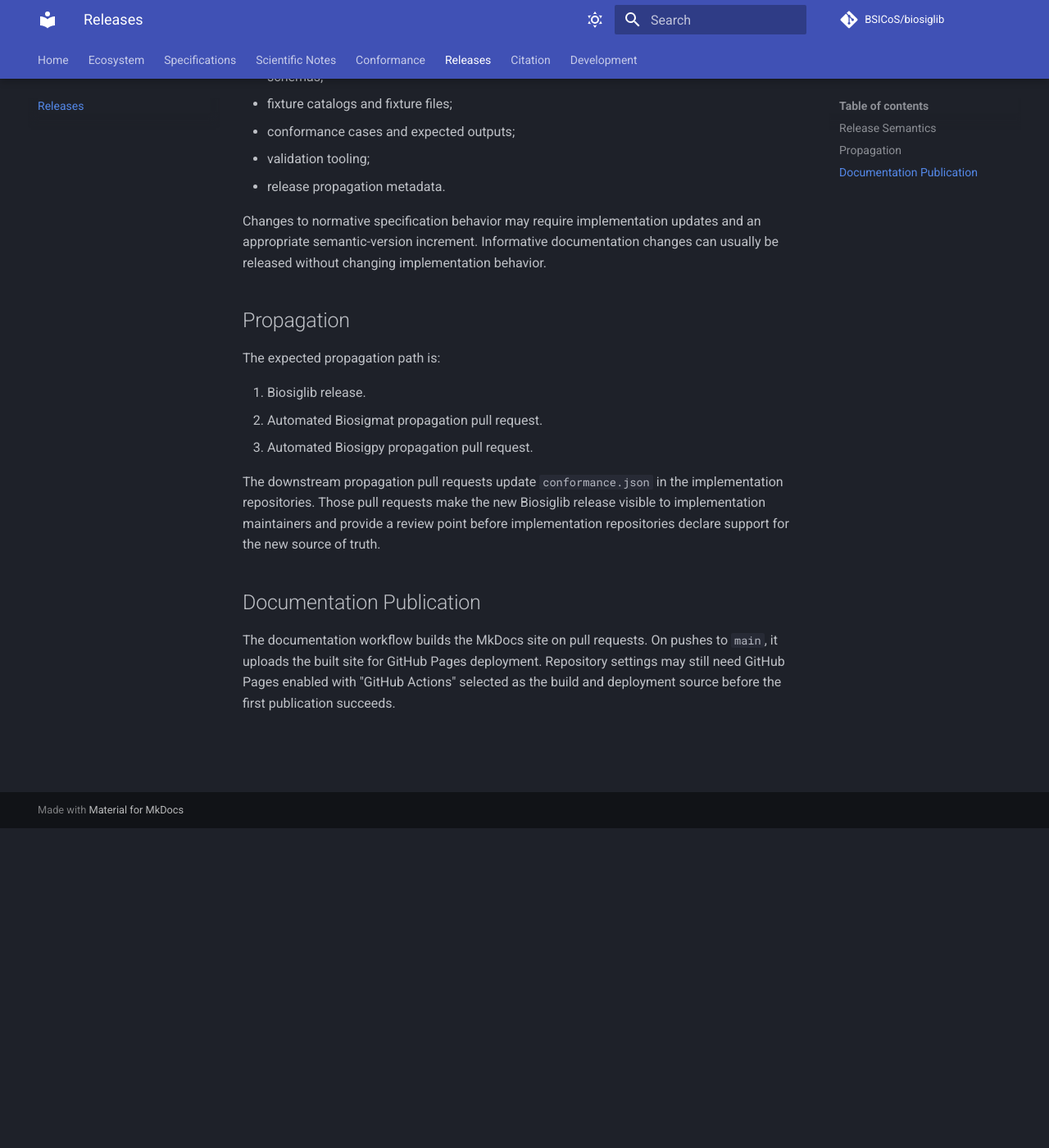
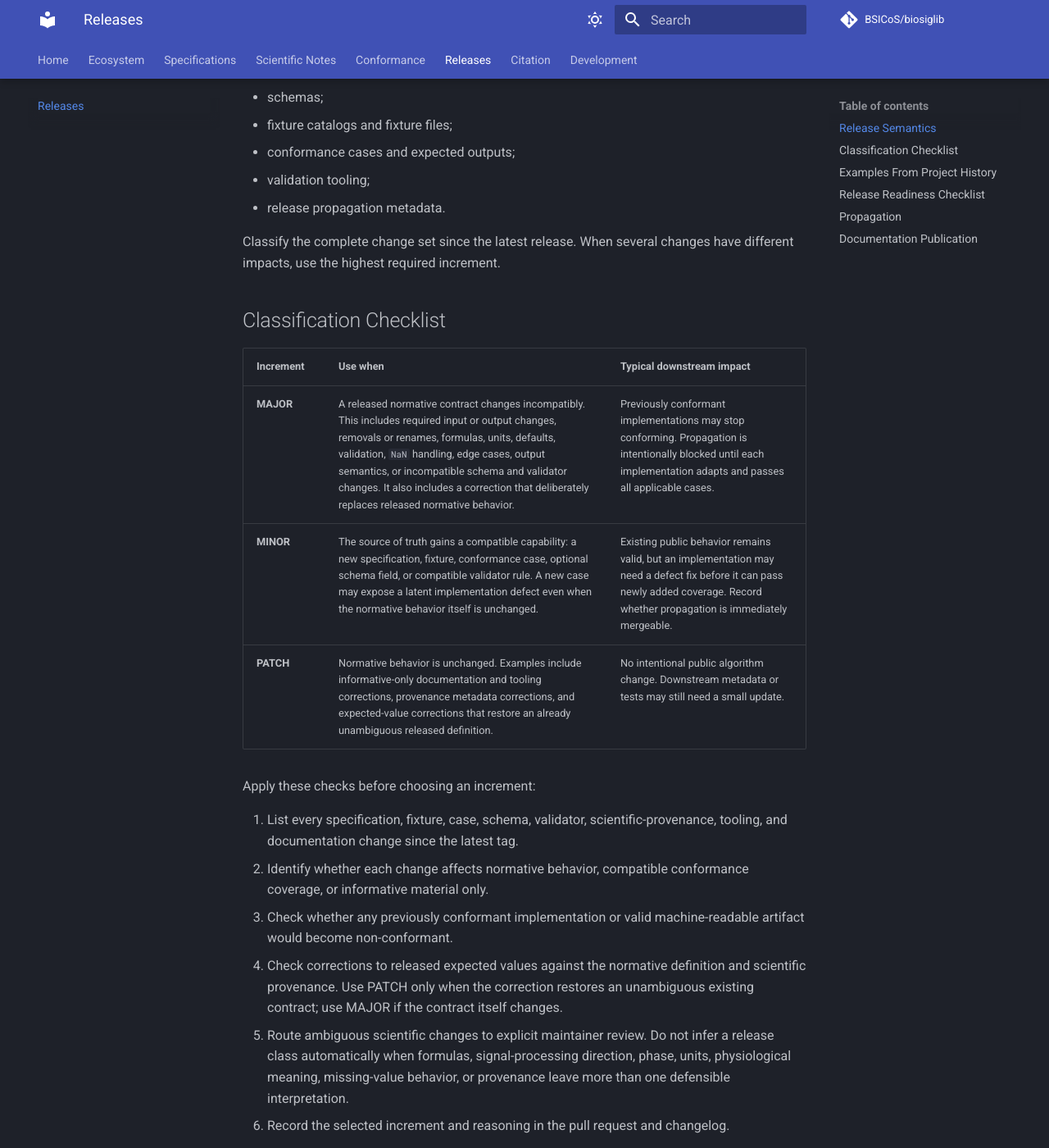
Before and after one commit to BSICoS/biosiglib, an MkDocs documentation site: the page built from docs/releases.md, in a window 1280 px wide and 1400 px high, scrolled down 390 px. Shown: the whole window at 82% size. Built offline with MkDocs 1.6.1 and Material for MkDocs 9.7.7, drawn with Linux system fonts in a browser that asks for light colours; comment, search, counter and statistics services are not loaded; some of the changed text lies outside the part shown.

Commit message:
Document SemVer release classification

```diff
--- a/docs/releases.md
+++ b/docs/releases.md
@@ -1,6 +1,6 @@
 # Releases
 
-Biosiglib uses independent semantic versioning with `MAJOR.MINOR.PATCH`. Biosigmat and Biosigpy also use their own independent versions. A downstream implementation release declares which Biosiglib release and commit it conforms to.
+Biosiglib uses independent semantic versioning with `MAJOR.MINOR.PATCH`. Biosigmat and Biosigpy also use their own independent versions. Implementation versions do not mirror the Biosiglib version: each implementation release declares the exact Biosiglib release and commit that it supports.
 
 ## Release Semantics
 
@@ -13,7 +13,43 @@ A Biosiglib release captures the current language-independent source of truth:
 * validation tooling;
 * release propagation metadata.
 
-Changes to normative specification behavior may require implementation updates and an appropriate semantic-version increment. Informative documentation changes can usually be released without changing implementation behavior.
+Classify the complete change set since the latest release. When several changes have different impacts, use the highest required increment.
+
+## Classification Checklist
+
+| Increment | Use when | Typical downstream impact |
+| --- | --- | --- |
+| **MAJOR** | A released normative contract changes incompatibly. This includes required input or output changes, removals or renames, formulas, units, defaults, validation, `NaN` handling, edge cases, output semantics, or incompatible schema and validator changes. It also includes a correction that deliberately replaces released normative behavior. | Previously conformant implementations may stop conforming. Propagation is intentionally blocked until each implementation adapts and passes all applicable cases. |
+| **MINOR** | The source of truth gains a compatible capability: a new specification, fixture, conformance case, optional schema field, or compatible validator rule. A new case may expose a latent implementation defect even when the normative behavior itself is unchanged. | Existing public behavior remains valid, but an implementation may need a defect fix before it can pass newly added coverage. Record whether propagation is immediately mergeable. |
+| **PATCH** | Normative behavior is unchanged. Examples include informative-only documentation and tooling corrections, provenance metadata corrections, and expected-value corrections that restore an already unambiguous released definition. | No intentional public algorithm change. Downstream metadata or tests may still need a small update. |
+
+Apply these checks before choosing an increment:
+
+1. List every specification, fixture, case, schema, validator, scientific-provenance, tooling, and documentation change since the latest tag.
+2. Identify whether each change affects normative behavior, compatible conformance coverage, or informative material only.
+3. Check whether any previously conformant implementation or valid machine-readable artifact would become non-conformant.
+4. Check corrections to released expected values against the normative definition and scientific provenance. Use PATCH only when the correction restores an unambiguous existing contract; use MAJOR if the contract itself changes.
+5. Route ambiguous scientific changes to explicit maintainer review. Do not infer a release class automatically when formulas, signal-processing direction, phase, units, physiological meaning, missing-value behavior, or provenance leave more than one defensible interpretation.
+6. Record the selected increment and reasoning in the pull request and changelog.
+
+## Examples From Project History
+
+* **Compatible new specification — MINOR:** v0.3.0 added the new `ecg.sloperange` specification and its first shared cases without replacing an existing released contract.
+* **Conformance case exposes an implementation defect — classify the contract, not the failure:** the v0.6.0 `hrv.tdmetrics` single-interval cases exposed defects tracked by [Biosigpy #37](https://github.com/BSICoS/biosigpy/issues/37) and [Biosigmat #48](https://github.com/BSICoS/biosigmat/issues/48). A new case against unchanged released behavior is MINOR, but those cases accompanied a normative minimum-data change, so an equivalent future Biosiglib release would use the higher MAJOR classification. Each downstream fix remains independently versioned.
+* **Normative correction requiring downstream changes — MAJOR:** issue #59 made four previously informative `ecg.sloperange` diagnostics required outputs and defined their indexing, boundary, and tie semantics. Downstream implementations must adapt before claiming conformance.
+* **Released expected-value correction — PATCH:** v0.5.4 corrected the `tools.nan_filtfilt` long-gap fixture to match independent filtering and the already defined segment semantics.
+* **Informative-only correction — PATCH:** an isolated correction to generated-document navigation, explanatory prose, or a citation that does not change normative JSON is a patch.
+
+## Release Readiness Checklist
+
+Before tagging a Biosiglib release:
+
+1. Replace the changelog's `Unreleased` heading with the selected version and release date, and describe breaking or adaptation-requiring changes explicitly.
+2. Regenerate specification pages and pass documentation checks, specification and fixture validation, validator tests, compile checks, strict MkDocs build, and `git diff --check`.
+3. Confirm the release is created from the intended commit on the default branch and that the version tag resolves to that exact commit.
+4. Decide whether each downstream propagation pull request should be immediately mergeable or intentionally blocked for adaptation, and link the relevant implementation issues or pull requests.
+5. Verify downstream manifests will pin the exact Biosiglib release and commit. They may declare a specification `conformant` only after all applicable cases pass.
+6. Prepare release notes that state the classification, normative impact, exact commit, and downstream readiness.
 
 ## Propagation
 
@@ -23,7 +59,9 @@ The expected propagation path is:
 2. Automated Biosigmat propagation pull request.
 3. Automated Biosigpy propagation pull request.
 
-The downstream propagation pull requests update `conformance.json` in the implementation repositories. Those pull requests make the new Biosiglib release visible to implementation maintainers and provide a review point before implementation repositories declare support for the new source of truth.
+The downstream propagation pull requests update `conformance.json` in the implementation repositories. They make the new Biosiglib release visible to implementation maintainers and provide a review point before implementation repositories declare support for the new source of truth.
+
+A propagation pull request is not proof of conformance. When a release requires adaptation, keep the downstream manifest non-conformant or the propagation pull request blocked until implementation changes and all shared cases pass.
 
 ## Documentation Publication
 
```
Also changed, not shown: CHANGELOG.md (+4 -0 lines), README.md (+1 -1 lines).
